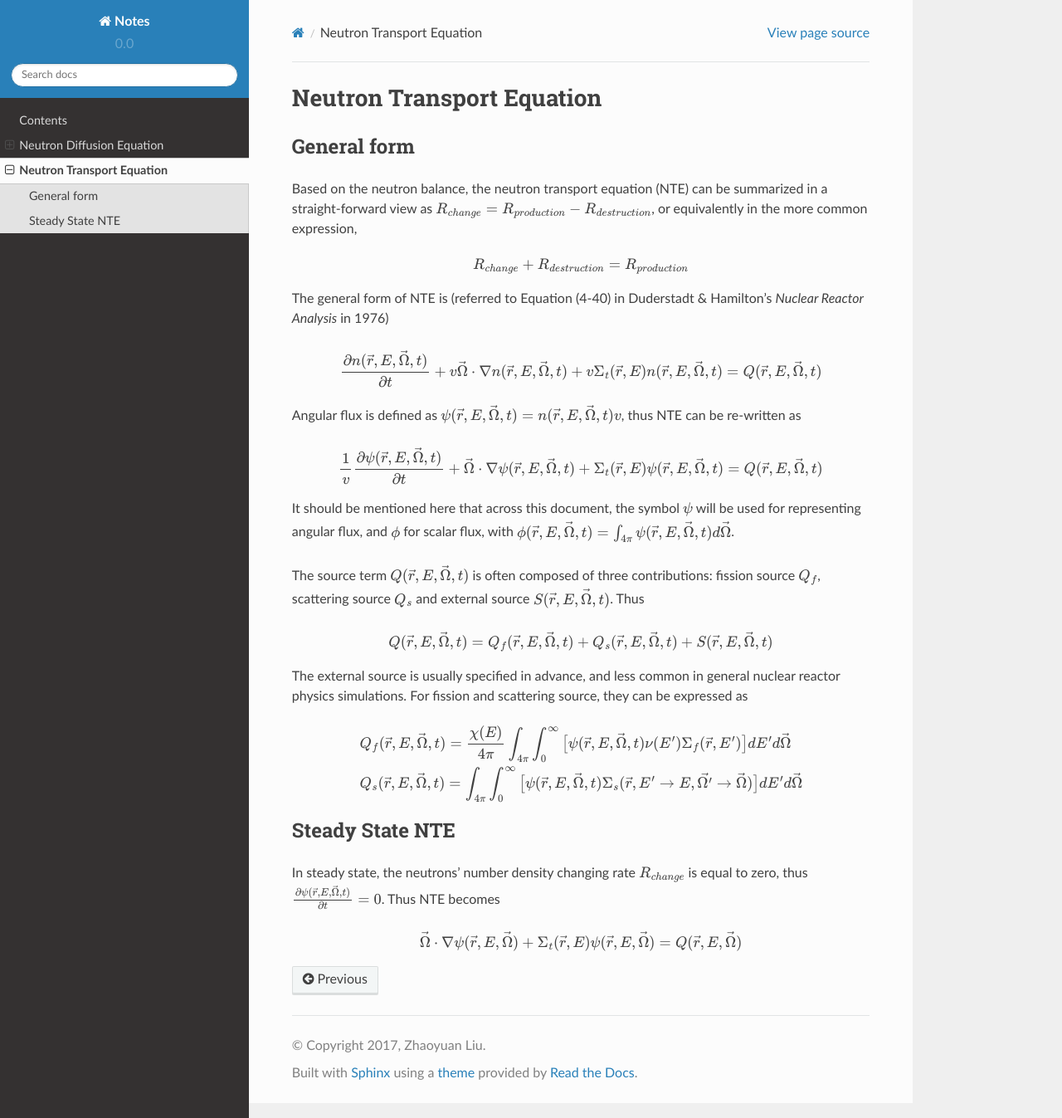
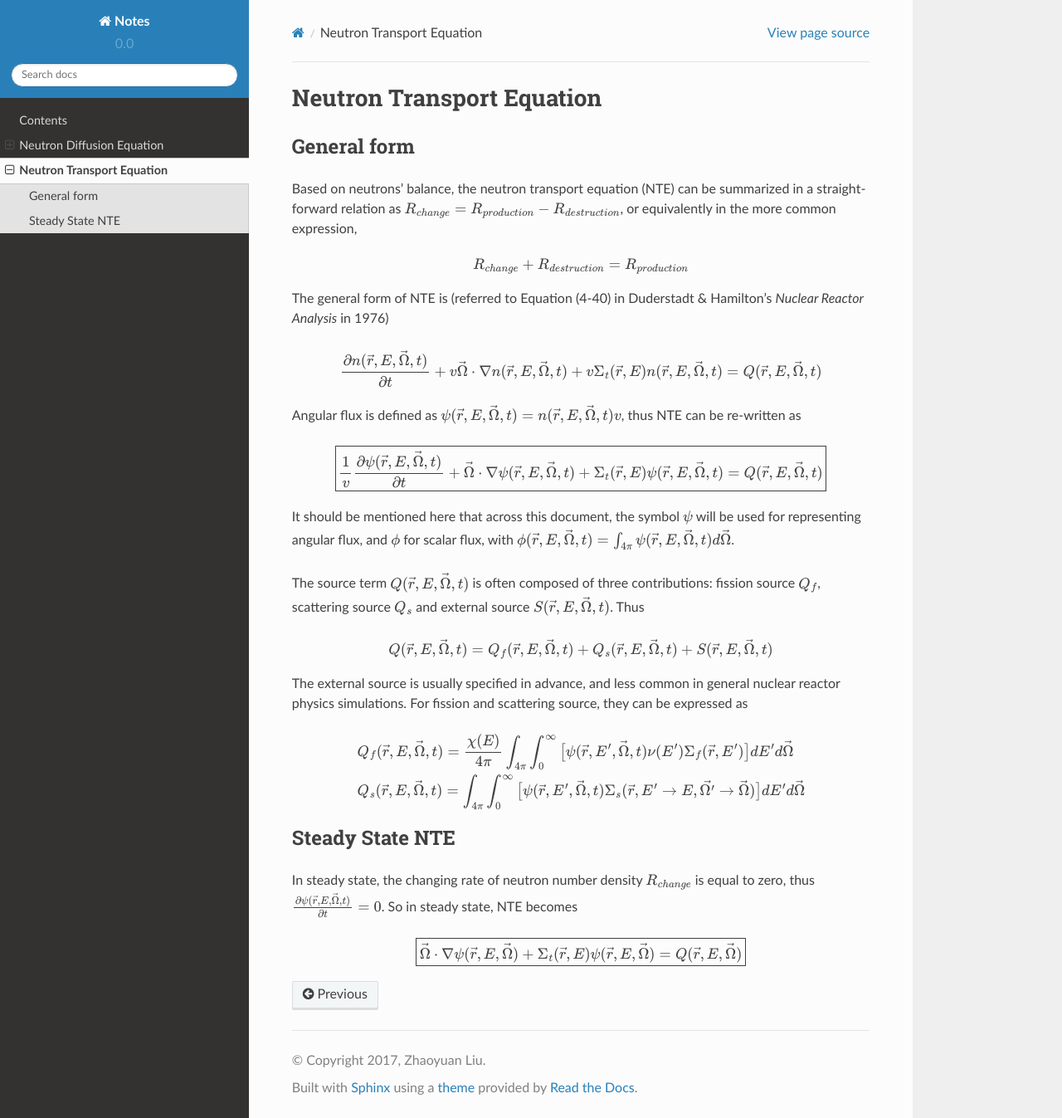
Before and after one commit to johnnyliu27/notes, a Sphinx documentation site: the page built from docs/source/sec_nte.rst, in a window 1280 px wide and 1347 px high. Shown: the whole window at 83% size. Built offline with Sphinx 7.4.7 and the Read the Docs theme 2.0.0, drawn with Linux system fonts in a browser that asks for light colours.

Commit message:
Revision in NDE and NTE sections

```diff
--- a/docs/source/sec_nde.rst
+++ b/docs/source/sec_nde.rst
@@ -144,4 +144,4 @@ non-multiplying and multiplying systems can be summarized as
 
 To solve them, first we need to write out the explicit expression of the
 Laplace operator :math:`\nabla^2` in different coordinate systems, which
-can be found in Appendix A of the textbook used for course 22.05 or other on-line source such as Wikipedia.
+can be found in Appendix A of the textbook used for course 22.05.
--- a/docs/source/sec_nte.rst
+++ b/docs/source/sec_nte.rst
@@ -5,8 +5,8 @@ Neutron Transport Equation
 General form
 ------------
 
-Based on the neutron balance, the neutron transport equation (NTE) can
-be summarized in a straight-forward view as
+Based on neutrons' balance, the neutron transport equation (NTE) can
+be summarized in a straight-forward relation as
 :math:`R_{change} = R_{production} - R_{destruction}`, or equivalently
 in the more common expression,
 
@@ -30,9 +30,11 @@ thus NTE can be re-written as
 
 .. math::
 
+  \boxed{
    \frac{1}{v} \frac{\partial \psi(\vec{r}, E, \vec{\Omega}, t)}{\partial t} + \vec{\Omega} \cdot \nabla \psi(\vec{r}, E, \vec{\Omega}, t)
        + \Sigma_t(\vec{r}, E) \psi(\vec{r}, E, \vec{\Omega}, t) =
        Q(\vec{r}, E, \vec{\Omega}, t)
+  }
 
 It should be mentioned here that across this document, the symbol
 :math:`\psi` will be used for representing angular flux, and
@@ -53,21 +55,23 @@ source, they can be expressed as
 .. math::
 
    \begin{aligned}
-       & Q_f(\vec{r}, E, \vec{\Omega}, t) = \frac{\chi(E)}{4 \pi}  \int_{4\pi} \int_{0}^{\infty} \big[ \psi(\vec{r}, E, \vec{\Omega}, t) \nu(E') \Sigma_f(\vec{r}, E') \big] dE' d\vec{\Omega}
+       & Q_f(\vec{r}, E, \vec{\Omega}, t) = \frac{\chi(E)}{4 \pi}  \int_{4\pi} \int_{0}^{\infty} \big[ \psi(\vec{r}, E', \vec{\Omega}, t) \nu(E') \Sigma_f(\vec{r}, E') \big] dE' d\vec{\Omega}
        \\
-       & Q_s(\vec{r}, E, \vec{\Omega}, t) = \int_{4\pi} \int_{0}^{\infty} \big[ \psi(\vec{r}, E, \vec{\Omega}, t) \Sigma_s(\vec{r}, E' \rightarrow E, \vec{\Omega'} \rightarrow \vec{\Omega}) \big] dE' d\vec{\Omega}
+       & Q_s(\vec{r}, E, \vec{\Omega}, t) = \int_{4\pi} \int_{0}^{\infty} \big[ \psi(\vec{r}, E', \vec{\Omega}, t) \Sigma_s(\vec{r}, E' \rightarrow E, \vec{\Omega'} \rightarrow \vec{\Omega}) \big] dE' d\vec{\Omega}
        \end{aligned}
 
 Steady State NTE
 ----------------
 
-In steady state, the neutrons’ number density changing rate
+In steady state, the changing rate of neutron number density
 :math:`R_{change}` is equal to zero, thus
 :math:`\frac{\partial \psi(\vec{r}, E, \vec{\Omega}, t)}{\partial t} = 0`.
-Thus NTE becomes
+So in steady state, NTE becomes
 
 .. math::
 
-   \vec{\Omega} \cdot \nabla \psi(\vec{r}, E, \vec{\Omega})
+  \boxed{
+      \vec{\Omega} \cdot \nabla \psi(\vec{r}, E, \vec{\Omega})
        + \Sigma_t(\vec{r}, E) \psi(\vec{r}, E, \vec{\Omega}) =
        Q(\vec{r}, E, \vec{\Omega})
+  }
```
